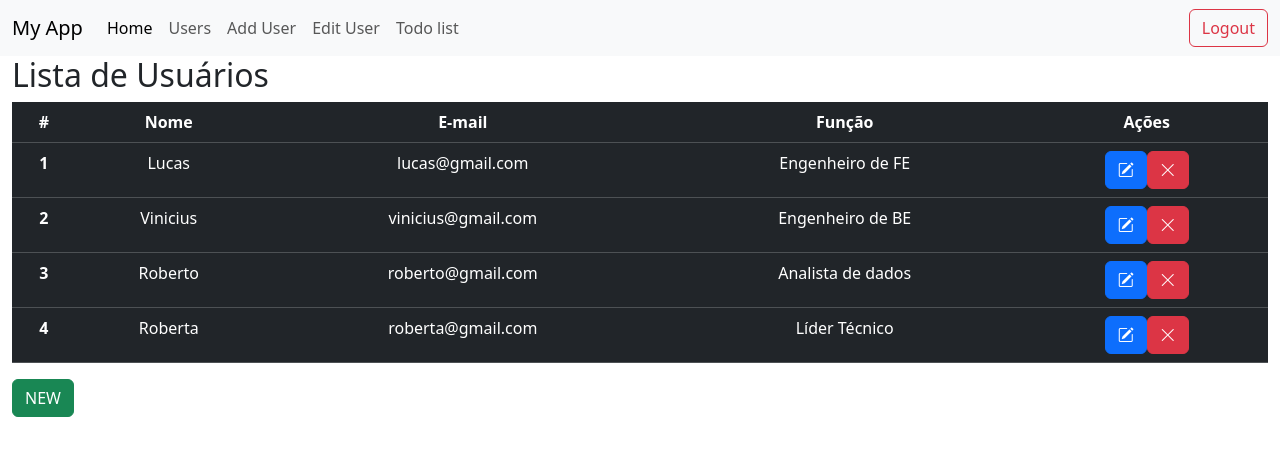
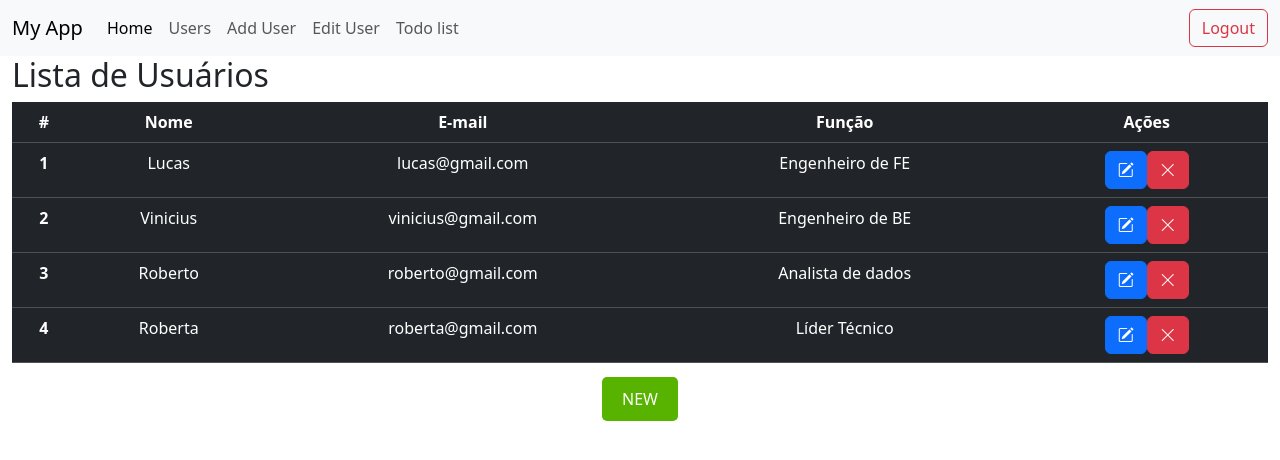
Before and after one commit to lucasjeronymo/AC2_WEB_DEV, an Angular app in the folder crud-app/: page /app/users in a window 1280 px wide. Shown: the top 460 px of the page. Built offline with nearby package versions, Linux system fonts and the light colour scheme.

Commit message:
Botao New (Users page)

```diff
--- a/crud-app/src/app/pages/home/components/users/users.component.css
+++ b/crud-app/src/app/pages/home/components/users/users.component.css
@@ -2,3 +2,23 @@
   min-height: 100%;
   height: 80vh;
 }
+
+.button-container {
+  display: flex;
+  justify-content: center;
+  align-items: center;
+  height: 5vh;
+}
+
+.btn-success {
+  background-color: #57b300;
+  color: #fff;
+  border: none;
+  padding: 10px 20px;
+  border-radius: 5px;
+  cursor: pointer;
+}
+
+.btn-success:hover {
+  background-color: #419145;
+}
--- a/crud-app/src/app/pages/home/components/users/users.component.html
+++ b/crud-app/src/app/pages/home/components/users/users.component.html
@@ -25,6 +25,8 @@
           </tr>
         </tbody>
       </table>
-      <button class="btn btn-success" (click)="addNewUser()">NEW</button>    </div>
   </div>
 </div>
+<div class="button-container">
+<button class="btn btn-success" (click)="addNewUser()">NEW</button>
+</div>
```
